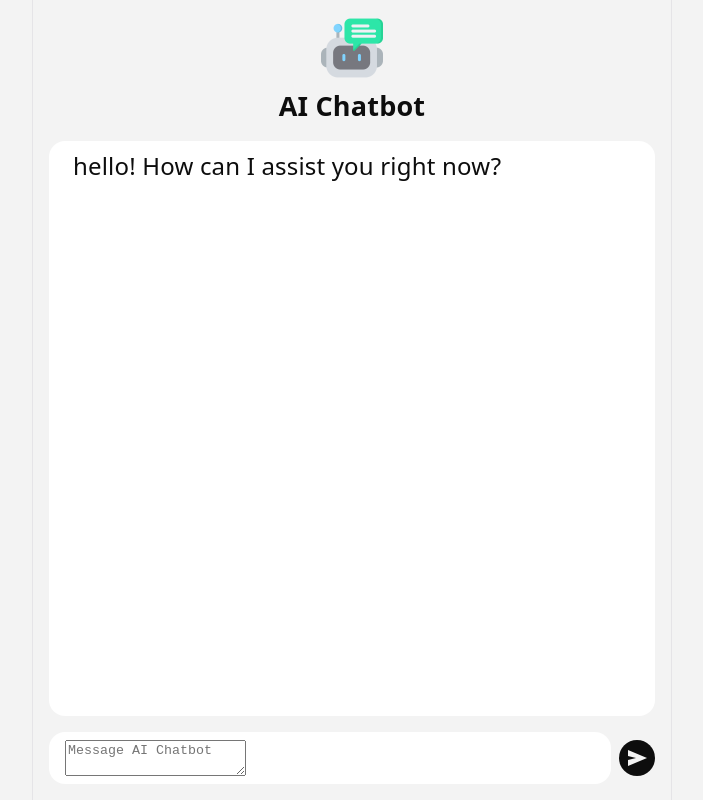
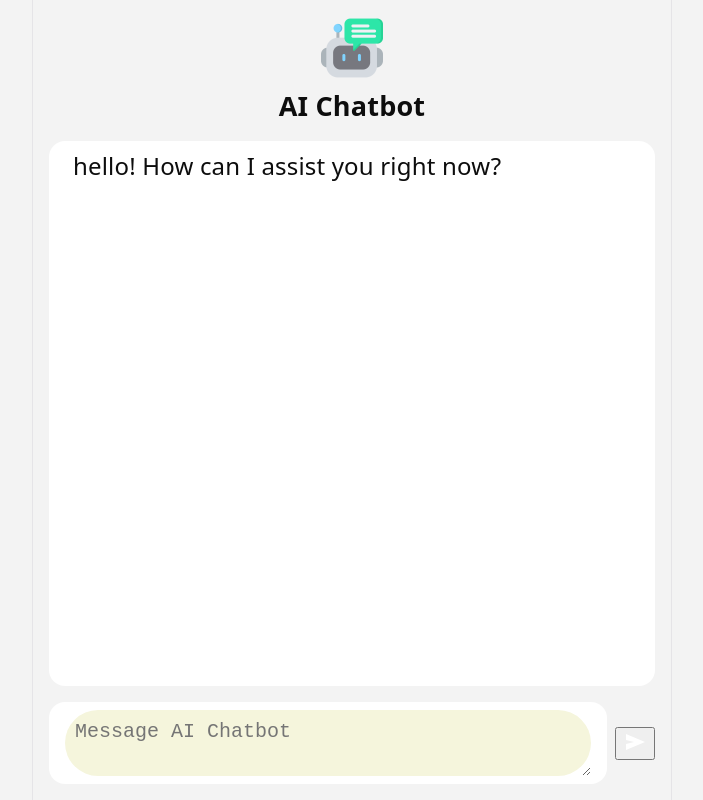
Before and after one commit to mijhailtovar/react-ai-chatbot, a React (Vite) app: page / in a window 1280 px wide. Shown: the whole page, without its empty margins (288-991 px from the left). Built offline with nearby package versions, Linux system fonts and the light colour scheme.

Commit message:
Loader agregado, ahora se vizualiza un loader al esperar la respuesta, tambien esta la funcionalidad de chatgpt pero solo como documentacion

```diff
--- a/src/App.jsx
+++ b/src/App.jsx
@@ -1,6 +1,12 @@
 // src/App.jsx
 import { useState } from "react";
-import { Assistant } from "./assistants/googleai"; // ← Importa tu asistente
+
+// ← Importa tu asistente
+  import { Assistant } from "./assistants/googleai";
+// ← OpenAI, se usa el alias Assistant para no modificar el codigo
+// import { OpenAIAssistant as Assistant } from "./assistants/openai";
+
+import Loader from './components/Loader/Loader'
 import { Chat } from "./components/Chat/Chat"; //importa el componente chat
 import { Controls } from "./components/Controls/Controls";
 import styles from "./App.module.css";
@@ -93,6 +99,7 @@ function App() {
         <Chat messages={messages} />
 
         {/* Indicador de carga (se muestra solo si isLoading es true) */}
+        {isLoading && <Loader />}
         {isLoading && <p className={styles.Loading}>El asistente está escribiendo...</p>}
       </div>
 
--- /dev/null
+++ b/src/assistants/openai.js
@@ -0,0 +1,27 @@
+// src/assistants/openai.js
+// Este archivo encapsula la lógica para OpenAI (ChatGPT)
+
+const API_BACKEND = "http://localhost:3000";
+
+export class OpenAIAssistant {
+  async chat(content) {
+    try {
+      const response = await fetch(`${API_BACKEND}/api/chat-openai`, {
+        method: "POST",
+        headers: {
+          "Content-Type": "application/json",
+        },
+        body: JSON.stringify({ message: content }),
+      });
+
+      if (!response.ok) {
+        throw new Error(`Error: ${response.status}`);
+      }
+
+      const data = await response.json();
+      return data.reply; // ← Respuesta de OpenAI
+    } catch (error) {
+      throw error;
+    }
+  }
+}
--- a/src/components/Controls/Controls.jsx
+++ b/src/components/Controls/Controls.jsx
@@ -27,11 +27,12 @@ export function Controls({ onSend }) {
         <div className={styles.Controls}>
             <div className={styles.TextAreaContainer}>
                 <textarea
-                    className={styles.Textarea}
+                    className={styles.TextArea}
                     placeholder="Message AI Chatbot"
                     value={content}
                     onChange={handleContentChange}
                     onKeyDown={handleEnterPress}
+                    rows={2}
                 >
                 </textarea>
             </div>
--- a/src/components/Controls/Controls.module.css
+++ b/src/components/Controls/Controls.module.css
@@ -15,25 +15,15 @@
 
 .TextArea {
   width: 100%;
-    height: 100%;
   border: none;
   outline: none;
-    resize: none;
-    background: #ffffff;
+  resize: vertical;
+
+  /*width: 500px;*/
+  font-size: 20px;
+  background-color: beige;
+  color: black;
+  border: none;
+  border-radius: 42px;
+  padding: 10px 0px 10px 10px;
 }
-
-  .Button {
-    display: flex;
-    justify-content: center;
-    align-items: center;
-    width: 36px;
-    height: 36px;
-    border: none;
-    border-radius: 50%;
-    outline: none;
-    background: #0d0d0d;
-  }
-
-  .Button svg {
-    fill: #f3f3f3;
-  }
--- /dev/null
+++ b/src/components/Loader/Loader.jsx
@@ -0,0 +1,9 @@
+import styles from './Loader.module.css';
+
+export default function Loader(){
+    return(
+        <div className={styles.LoaderWrapper}>
+            <div className={styles.loader}></div>
+        </div>
+    );
+}
--- /dev/null
+++ b/src/components/Loader/Loader.module.css
@@ -0,0 +1,120 @@
+.LoaderWrapper {
+    display: flex;
+    justify-content: center;
+    align-items: center;
+    position: fixed;
+    top: 0;
+    left: 0;
+    width: 100%;
+    height: 100%;
+    background: #f3f3f3;
+    opacity: 0.6;
+  }
+
+  /* HTML: <div class="loader"></div> */
+  /*este es el loader generico de puntos
+.loader {
+    --s: 28px;
+    height: var(--s);
+    aspect-ratio: 2.5;
+    --_g: #000 90%,#0000;
+    --_g0: no-repeat radial-gradient(farthest-side          ,var(--_g));
+    --_g1: no-repeat radial-gradient(farthest-side at top   ,var(--_g));
+    --_g2: no-repeat radial-gradient(farthest-side at bottom,var(--_g));
+    background: var(--_g0), var(--_g1), var(--_g2), var(--_g0), var(--_g1), var(--_g2);
+    background-size: 20% 50%,20% 25%,20% 25%;
+    animation: l45 1s infinite;
+  }
+  @keyframes l45 {
+    0%   {background-position:calc(0*100%/3) 50%,calc(1*100%/3) calc(50% + calc(var(--s)/8)),calc(1*100%/3) calc(50% - calc(var(--s)/8)), calc(3*100%/3) 50%,calc(2*100%/3) calc(50% + calc(var(--s)/8)),calc(2*100%/3) calc(50% - calc(var(--s)/8))}
+    33%  {background-position:calc(0*100%/3) 50%,calc(1*100%/3) 100%           ,calc(1*100%/3) 0              , calc(3*100%/3) 50%,calc(2*100%/3) 100%           ,calc(2*100%/3) 0              }
+    66%  {background-position:calc(1*100%/3) 50%,calc(0*100%/3) 100%           ,calc(0*100%/3) 0              , calc(2*100%/3) 50%,calc(3*100%/3) 100%           ,calc(3*100%/3) 0              }
+    90%,
+    100% {background-position:calc(1*100%/3) 50%,calc(0*100%/3) calc(50% + calc(var(--s)/8)),calc(0*100%/3) calc(50% - calc(var(--s)/8)), calc(2*100%/3) 50%,calc(3*100%/3) calc(50% + calc(var(--s)/8)),calc(3*100%/3) calc(50% - calc(var(--s)/8))}
+  }
+
+*/
+
+  /* HTML: <div class="loader"></div> */
+  /*ESTE OTRO ES MAS INTERESANTE
+.loader {
+    width: 40px;
+    height: 20px;
+    --c:no-repeat radial-gradient(farthest-side,#000 93%,#0000);
+    background:
+      var(--c) 0    0,
+      var(--c) 50%  0;
+    background-size: 8px 8px;
+    position: relative;
+    clip-path: inset(-200% -100% 0 0);
+    animation: l6-0 1.5s linear infinite;
+  }
+  .loader:before {
+    content: "";
+    position: absolute;
+    width: 8px;
+    height: 12px;
+    background: #000;
+    left: -16px;
+    top: 0;
+    animation:
+      l6-1 1.5s linear infinite,
+      l6-2 0.5s cubic-bezier(0,200,.8,200) infinite;
+  }
+  .loader:after {
+    content: "";
+    position: absolute;
+    inset: 0 0 auto auto;
+    width: 8px;
+    height: 8px;
+    border-radius: 50%;
+    background: #000;
+    animation: l6-3 1.5s linear infinite;
+  }
+  @keyframes l6-0 {
+    0%,30%  {background-position: 0  0   ,50% 0   }
+    33%     {background-position: 0  100%,50% 0   }
+    41%,63% {background-position: 0  0   ,50% 0   }
+    66%     {background-position: 0  0   ,50% 100%}
+    74%,100%{background-position: 0  0   ,50% 0   }
+  }
+  @keyframes l6-1 {
+    90%  {transform:translateY(0)}
+    95%  {transform:translateY(15px)}
+    100% {transform:translateY(15px);left:calc(100% - 8px)}
+  }
+  @keyframes l6-2 {
+    100% {top:-0.1px}
+  }
+  @keyframes l6-3 {
+    0%,80%,100% {transform:translate(0)}
+    90%         {transform:translate(26px)}
+  }
+*/
+
+
+  /* HTML: <div class="loader"></div> */
+  /*LOADER PARA NADA GENERICO DE UNA RUEDA COMPLETANDOSE*/
+.loader {
+    width: 60px;
+    aspect-ratio: 1;
+    border: 15px solid #ddd;
+    border-radius: 50%;
+    position: relative;
+    transform: rotate(45deg);
+  }
+  .loader::before {
+    content: "";
+    position: absolute;
+    inset: -15px;
+    border-radius: 50%;
+    border: 15px solid #514b82;
+    animation: l18 2s infinite linear;
+  }
+  @keyframes l18 {
+      0%   {clip-path:polygon(50% 50%,0 0,0    0,0    0   ,0    0   ,0    0   )}
+      25%  {clip-path:polygon(50% 50%,0 0,100% 0,100% 0   ,100% 0   ,100% 0   )}
+      50%  {clip-path:polygon(50% 50%,0 0,100% 0,100% 100%,100% 100%,100% 100%)}
+      75%  {clip-path:polygon(50% 50%,0 0,100% 0,100% 100%,0    100%,0    100%)}
+      100% {clip-path:polygon(50% 50%,0 0,100% 0,100% 100%,0    100%,0    0   )}
+  }
```
Lines whose indentation alone changed are shown as unchanged.
